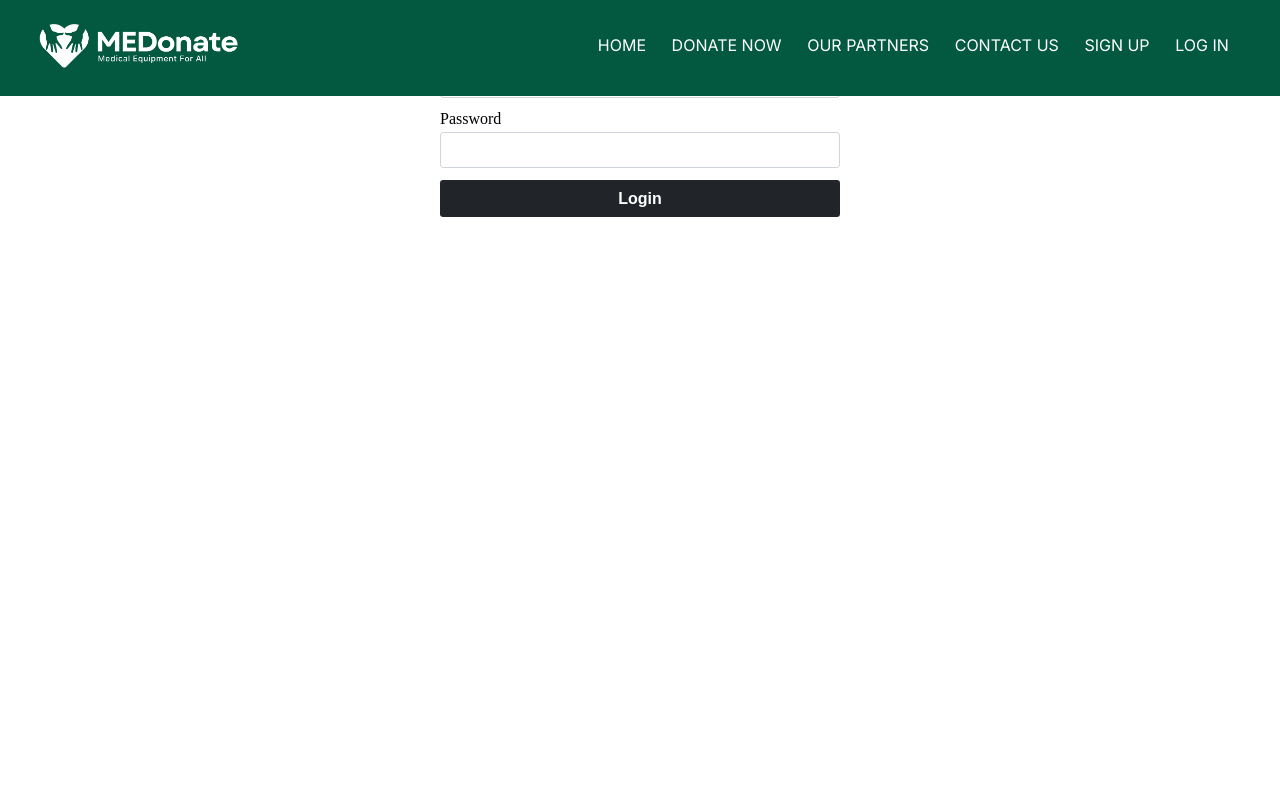
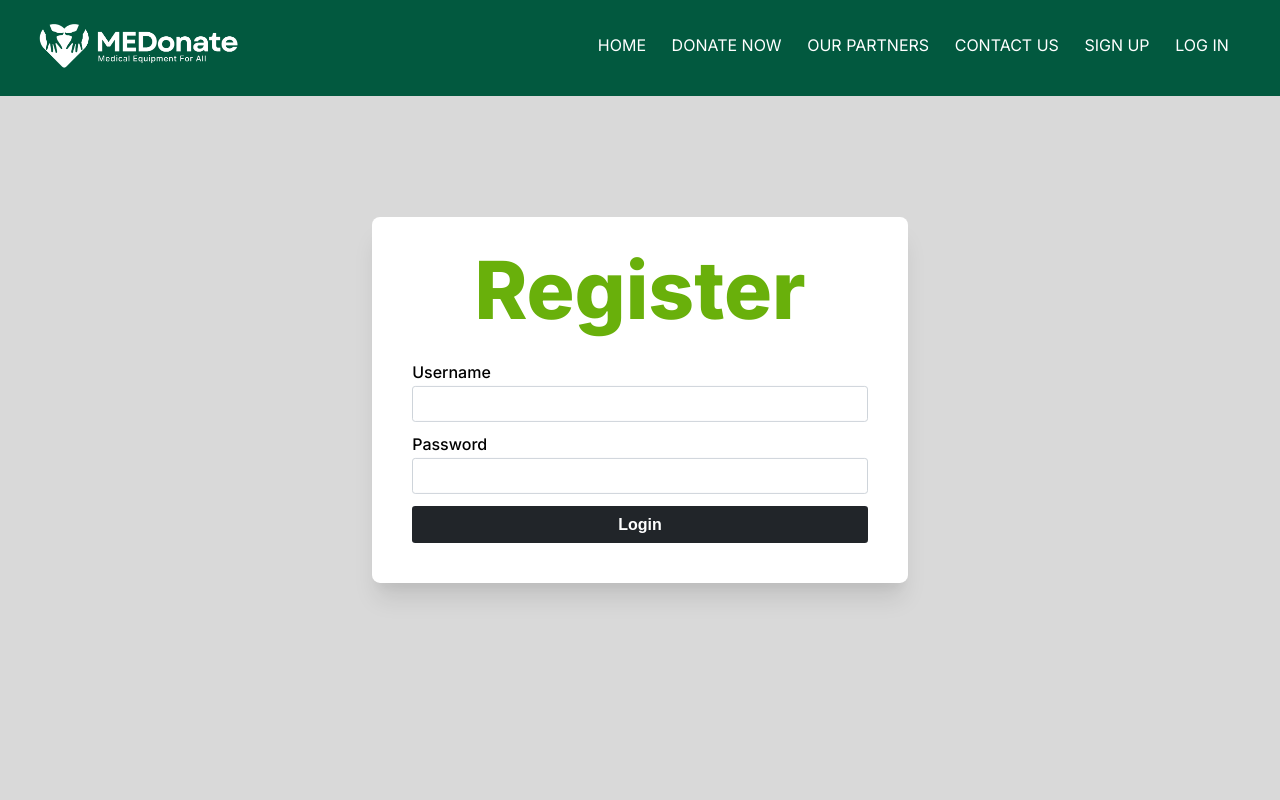
Before and after one commit to lalapromax/WebDev, a Flask app: page /register in a window 1280 px wide. Run offline with Flask 3, Linux system fonts and the light colour scheme.

Commit message:
some stuff

```diff
--- a/static/css/style.css
+++ b/static/css/style.css
@@ -6,6 +6,11 @@ html, body {
     padding: 0;
     height: 100%;
     overflow-x: hidden; /* safety net against any horizontal overflow */
+    background: #D9D9D9;
+}
+
+body.index-page {
+    background-color: transparent;
 }
 
 header {
@@ -16,6 +21,10 @@ header {
     z-index: 1;
 }
 
+.form-background{
+    background-color: #477567;
+}
+
 .homepage-text {
     display: flex;
     flex-direction: column;
@@ -24,10 +33,6 @@ header {
     background-color: #02593f;
     height: 100vh;
     font-family: sans-serif;
-}
-
-body.other-page {
-    background-color: #FFFFFF;
 }
 
 /* 1. Style the text and apply the animation */
@@ -206,9 +211,23 @@ nav .fa-solid{
 /*****************/
 /* register.html */
 /*****************/
+.card {
+    overflow: hidden;
+    position: absolute;
+    top: 50%;
+    left: 50%;
+    transform: translate(-50%, -50%);
+    text-align: left;
+    border-radius: 0.5rem;
+    width: 67vh;
+    box-shadow: 0 20px 25px -5px rgba(0, 0, 0, 0.1), 0 10px 10px -5px rgba(0, 0, 0, 0.04);
+    background-color: #fff;
+    z-index: 6;
+}
+
 .login-form {
-    max-width: 400px;
-    margin: 5vh auto;
+    max-width: 85%;
+    margin: 0 auto;
     padding: 0 1.5vw;
 }
 
@@ -216,10 +235,23 @@ nav .fa-solid{
     margin-bottom: 1.5vh; /* replaces Bootstrap's mb-3 */
 }
 
+.big-title{
+    text-align: center;
+    max-width: 85%;
+    margin: 3vh auto 3vh auto;
+    color: #69B00B;
+    font-size: 10vh;
+    font-weight: 800;
+    opacity: 0;
+    animation: floatIn 1s ease-out forwards;
+    font-family: "Inter", sans-serif;
+}
+
 .form-group label {
     display: block;
     margin-bottom: 0.5vh;
     font-weight: 500;
+    font-family: "Inter", sans-serif;
 }
 
 /* replaces Bootstrap's .form-control */
@@ -243,6 +275,7 @@ nav .fa-solid{
 /* replaces Bootstrap's .btn.btn-dark.w-100 */
 .login-btn {
     display: block;
+    margin: 0 0 5vh 0;
     width: 100%;
     padding: 1.2vh 0;
     background-color: #212529;
--- a/templates/register.html
+++ b/templates/register.html
@@ -1,7 +1,10 @@
 {% extends "base.html" %}
 
 {% block content %}
+<div class="form-background">
+    <div class="card">
         <form method="POST" class="login-form">
+            <h1 class="big-title">Register</h1>
             <div class="form-group">
                 <label>Username</label>
                 <input type="text" name="username" required>
@@ -12,4 +15,6 @@
             </div>
             <button type="submit" class="login-btn">Login</button>
         </form>
+    </div>
+</div>
 {% endblock %}
```
Also changed, not shown: static/assets/default-background.png (added). Lines whose indentation alone changed are shown as unchanged.
